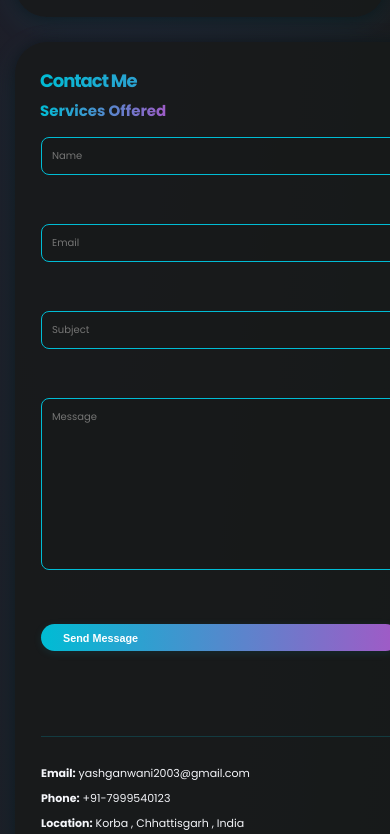
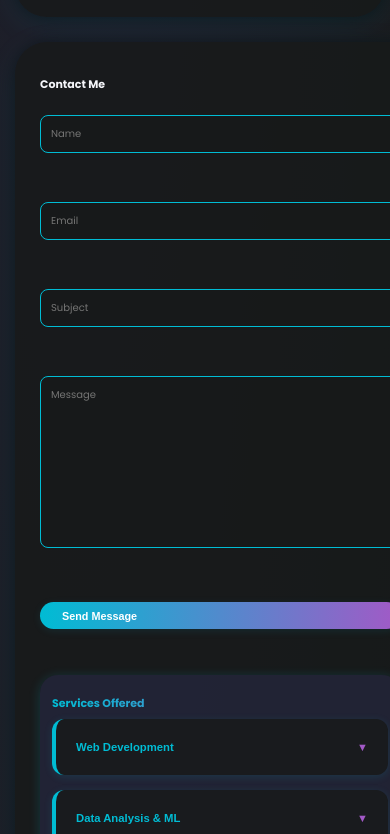
Before and after one commit to yashganwani/My-Portfolio, a plain HTML site: page OneDrive/Desktop/portfolio/index.html in a window 390 px wide. Shown: the part 7180-8014 px from the top of the page. Drawn offline with Linux system fonts and the light colour scheme.

Commit message:
Fix contact section order and make fully responsive for all window sizes

```diff
--- a/OneDrive/Desktop/portfolio/index.html
+++ b/OneDrive/Desktop/portfolio/index.html
@@ -296,12 +296,9 @@
       </div>
     </section>
     <section id="contact" class="glass-card">
-      <div class="contact-header-flex">
-        <h2 class="section-title" style="margin-bottom: 0;">Contact Me</h2>
-        <h3 class="services-title" style="margin-bottom: 0;">Services Offered</h3>
-      </div>
       <div class="contact-flex">
         <div class="contact-left">
+          <h2 class="contact-title">Contact Me</h2>
           <form class="contact-form" id="contactForm" action="https://formspree.io/f/xnnvyyra" method="POST">
             <div class="form-group">
               <input type="text" name="name" id="name" placeholder="Name" required />
@@ -326,31 +323,9 @@
               </span>
             </button>
           </form>
-          <div class="form-messages">
-            <div class="success-message" id="successMessage" style="display: none;">
-              <span class="message-icon">✓</span>
-              <span class="message-text">Thank you! Your message has been sent successfully.</span>
-            </div>
-            <div class="error-message" id="formError" style="display: none;">
-              <span class="message-icon">✗</span>
-              <span class="message-text">Sorry, there was an error sending your message. Please try again.</span>
-            </div>
-          </div>
-          <div class="contact-details">
-            <p><strong>Email:</strong> yashganwani2003@gmail.com</p>
-            <p><strong>Phone:</strong> +91-7999540123</p>
-            <p><strong>Location:</strong> Korba , Chhattisgarh , India</p>
-            <div class="contact-social-row">
-              <a href="https://www.linkedin.com/in/yashganwani" class="contact-social" target="_blank" title="LinkedIn" aria-label="LinkedIn">
-                <svg width="32" height="32" viewBox="0 0 24 24" fill="none" xmlns="http://www.w3.org/2000/svg"><circle cx="12" cy="12" r="12" fill="#23243a"/><path d="M19 0h-14c-2.761 0-5 2.239-5 5v14c0 2.761 2.239 5 5 5h14c2.761 0 5-2.239 5-5v-14c0-2.761-2.239-5-5-5zm-11 19h-3v-10h3v10zm-1.5-11.268c-.966 0-1.75-.784-1.75-1.75s.784-1.75 1.75-1.75 1.75.784 1.75 1.75-.784 1.75-1.75 1.75zm13.5 11.268h-3v-5.604c0-1.337-.026-3.063-1.868-3.063-1.868 0-2.154 1.459-2.154 2.968v5.699h-3v-10h2.881v1.367h.041c.401-.761 1.379-1.563 2.841-1.563 3.039 0 3.6 2.001 3.6 4.601v5.595z" fill="#00bcd4"/></svg>
-              </a>
-              <a href="https://www.instagram.com/__yash_ganwani__/?__pwa=1" class="contact-social" target="_blank" title="Instagram" aria-label="Instagram">
-                <svg width="32" height="32" viewBox="0 0 24 24" fill="none" xmlns="http://www.w3.org/2000/svg"><circle cx="12" cy="12" r="12" fill="#23243a"/><path d="M12 2.163c3.204 0 3.584.012 4.85.07 1.366.062 2.633.334 3.608 1.308.974.974 1.246 2.242 1.308 3.608.058 1.266.07 1.646.07 4.85s-.012 3.584-.07 4.85c-.062 1.366-.334 2.687-1.308 3.608-.974.974-2.242 1.246-3.608 1.308-1.266.058-1.646.07-4.85.07s-3.584-.012-4.85-.07c-1.366-.062-2.633-.334-3.608-1.308-.974-.974-1.246-2.242-1.308-3.608-.058-1.266-.07-1.646-.07-4.85s.012-3.584.07-4.85c.062-1.366.334-2.633 1.308-3.608.974-.974 2.242-1.246 3.608-1.308 1.266-.058 1.646-.07 4.85-.07zm0-2.163c-3.259 0-3.667.012-4.947.07-1.276.058-2.687.334-3.678 1.325-.991.991-1.267 2.402-1.325 3.678-.058 1.28-.07 1.688-.07 4.947s.012 3.667.07 4.947c.058 1.276.334 2.687 1.325 3.678.991.991 2.402 1.267 3.678 1.325 1.28.058 1.688.07 4.947.07s3.667-.012 4.947-.07c1.276-.058 2.687-.334 3.678-1.325.991-.991 1.267-2.402 1.325-3.678.058-1.28.07-1.688.07-4.947s-.012-3.667-.07-4.85c-.058-1.366-.334-2.687-1.325-3.678-.991-.991-2.402-1.267-3.678-1.325-1.28-.058-1.688-.07-4.947-.07zm0 5.838a6.162 6.162 0 1 0 0 12.324 6.162 6.162 0 0 0 0-12.324zm0 10.162a3.999 3.999 0 1 1 0-7.998 3.999 3.999 0 0 1 0 7.998zm6.406-11.845a1.44 1.44 0 1 0 0 2.88 1.44 1.44 0 0 0 0-2.88z" fill="#a259c6"/></svg>
-              </a>
-            </div>
-          </div>
         </div>
         <div class="contact-right">
+          <h2 class="services-title">Services Offered</h2>
           <ul class="services-list">
             <li class="service-accordion">
               <button class="service-header">Web Development</button>
@@ -379,6 +354,19 @@
           </ul>
         </div>
       </div>
+      <div class="contact-details">
+        <p><strong>Email:</strong> yashganwani2003@gmail.com</p>
+        <p><strong>Phone:</strong> +91-7999540123</p>
+        <p><strong>Location:</strong> Korba , Chhattisgarh , India</p>
+        <div class="contact-social-row">
+          <a href="https://www.linkedin.com/in/yashganwani" class="contact-social" target="_blank" title="LinkedIn" aria-label="LinkedIn">
+            <svg width="32" height="32" viewBox="0 0 24 24" fill="none" xmlns="http://www.w3.org/2000/svg"><circle cx="12" cy="12" r="12" fill="#23243a"/><path d="M19 0h-14c-2.761 0-5 2.239-5 5v14c0 2.761 2.239 5 5 5h14c2.761 0 5-2.239 5-5v-14c0-2.761-2.239-5-5-5zm-11 19h-3v-10h3v10zm-1.5-11.268c-.966 0-1.75-.784-1.75-1.75s.784-1.75 1.75-1.75 1.75.784 1.75 1.75-.784 1.75-1.75 1.75zm13.5 11.268h-3v-5.604c0-1.337-.026-3.063-1.868-3.063-1.868 0-2.154 1.459-2.154 2.968v5.699h-3v-10h2.881v1.367h.041c.401-.761 1.379-1.563 2.841-1.563 3.039 0 3.6 2.001 3.6 4.601v5.595z" fill="#00bcd4"/></svg>
+          </a>
+          <a href="https://www.instagram.com/__yash_ganwani__/?__pwa=1" class="contact-social" target="_blank" title="Instagram" aria-label="Instagram">
+            <svg width="32" height="32" viewBox="0 0 24 24" fill="none" xmlns="http://www.w3.org/2000/svg"><circle cx="12" cy="12" r="12" fill="#23243a"/><path d="M12 2.163c3.204 0 3.584.012 4.85.07 1.366.062 2.633.334 3.608 1.308.974.974 1.246 2.242 1.308 3.608.058 1.266.07 1.646.07 4.85s-.012 3.584-.07 4.85c-.062 1.366-.334 2.687-1.308 3.608-.974.974-2.242 1.246-3.608 1.308-1.266.058-1.646.07-4.85.07s-3.584-.012-4.85-.07c-1.366-.062-2.633-.334-3.608-1.308-.974-.974-1.246-2.242-1.308-3.608-.058-1.266-.07-1.646-.07-4.85s.012-3.584.07-4.85c.062-1.366.334-2.633 1.308-3.608.974-.974 2.242-1.246 3.608-1.308 1.266-.058 1.646-.07 4.85-.07zm0-2.163c-3.259 0-3.667.012-4.947.07-1.276.058-2.687.334-3.678 1.325-.991.991-1.267 2.402-1.325 3.678-.058 1.28-.07 1.688-.07 4.947s.012 3.667.07 4.947c.058 1.276.334 2.687 1.325 3.678.991.991 2.402 1.267 3.678 1.325 1.28.058 1.688.07 4.947.07s3.667-.012 4.947-.07c1.276-.058 2.687-.334 3.678-1.325.991-.991 1.267-2.402 1.325-3.678.058-1.28.07-1.688.07-4.947s-.012-3.667-.07-4.85c-.058-1.366-.334-2.687-1.325-3.678-.991-.991-2.402-1.267-3.678-1.325-1.28-.058-1.688-.07-4.947-.07zm0 5.838a6.162 6.162 0 1 0 0 12.324 6.162 6.162 0 0 0 0-12.324zm0 10.162a3.999 3.999 0 1 1 0-7.998 3.999 3.999 0 0 1 0 7.998zm6.406-11.845a1.44 1.44 0 1 0 0 2.88 1.44 1.44 0 0 0 0-2.88z" fill="#a259c6"/></svg>
+          </a>
+        </div>
+      </div>
     </section>
   </main>
   <button id="backToTop" title="Back to top">↑</button>
--- a/OneDrive/Desktop/portfolio/style.css
+++ b/OneDrive/Desktop/portfolio/style.css
@@ -78,20 +78,24 @@ html {
   .contact-flex {
     flex-direction: column !important;
     align-items: stretch !important;
-    gap: 1.5rem !important;
+    gap: 2rem !important;
     width: 100% !important;
     max-width: 100vw !important;
   }
   .contact-left, .contact-right {
     width: 100% !important;
-    max-width: 100vw !important;
+    max-width: 99vw !important;
     min-width: 0 !important;
     margin: 0 !important;
     box-sizing: border-box !important;
-    padding: 0.7rem 0.2rem !important;
   }
   .contact-right {
-    margin-top: 1.5rem !important;
+    margin-top: 2rem !important;
+  }
+  .contact-title, .services-title {
+    text-align: left !important;
+    font-size: 2rem !important;
+    margin-bottom: 1.2rem !important;
   }
   .site-footer {
     font-size: 0.95rem;
@@ -133,6 +137,16 @@ html {
     box-sizing: border-box !important;
     max-width: none !important;
   }
+  .contact-flex {
+    gap: 1.2rem !important;
+  }
+  .contact-title, .services-title {
+    font-size: 1.4rem !important;
+    margin-bottom: 0.7rem !important;
+  }
+  .contact-form, .services-list {
+    padding: 0.5rem 0.2rem !important;
+  }
 }
 @media (max-width: 500px) {
   html {
@@ -164,6 +178,13 @@ html {
   }
   .contact-details p {
     font-size: 0.95rem;
+  }
+  .contact-title, .services-title {
+    font-size: 1.1rem !important;
+    margin-bottom: 0.5rem !important;
+  }
+  .contact-form, .services-list {
+    padding: 0.2rem 0 !important;
   }
 }
 @media (max-width: 400px) {
@@ -1673,20 +1694,19 @@ html {
   .contact-flex {
     flex-direction: column !important;
     align-items: stretch !important;
-    gap: 1.5rem !important;
+    gap: 2rem !important;
     width: 100% !important;
     max-width: 100vw !important;
   }
   .contact-left, .contact-right {
     width: 100% !important;
-    max-width: 100vw !important;
+    max-width: 99vw !important;
     min-width: 0 !important;
     margin: 0 !important;
     box-sizing: border-box !important;
-    padding: 0.7rem 0.2rem !important;
   }
   .contact-right {
-    margin-top: 1.5rem !important;
+    margin-top: 2rem !important;
   }
 }
 @media (max-width: 600px) {
@@ -1706,11 +1726,10 @@ html {
   }
   .contact-left, .contact-right {
     width: 100% !important;
-    max-width: 100vw !important;
+    max-width: 99vw !important;
     min-width: 0 !important;
     margin: 0 !important;
     box-sizing: border-box !important;
-    padding: 0.5rem 0.1rem !important;
   }
   .contact-right {
     margin-top: 1.2rem !important;
```
